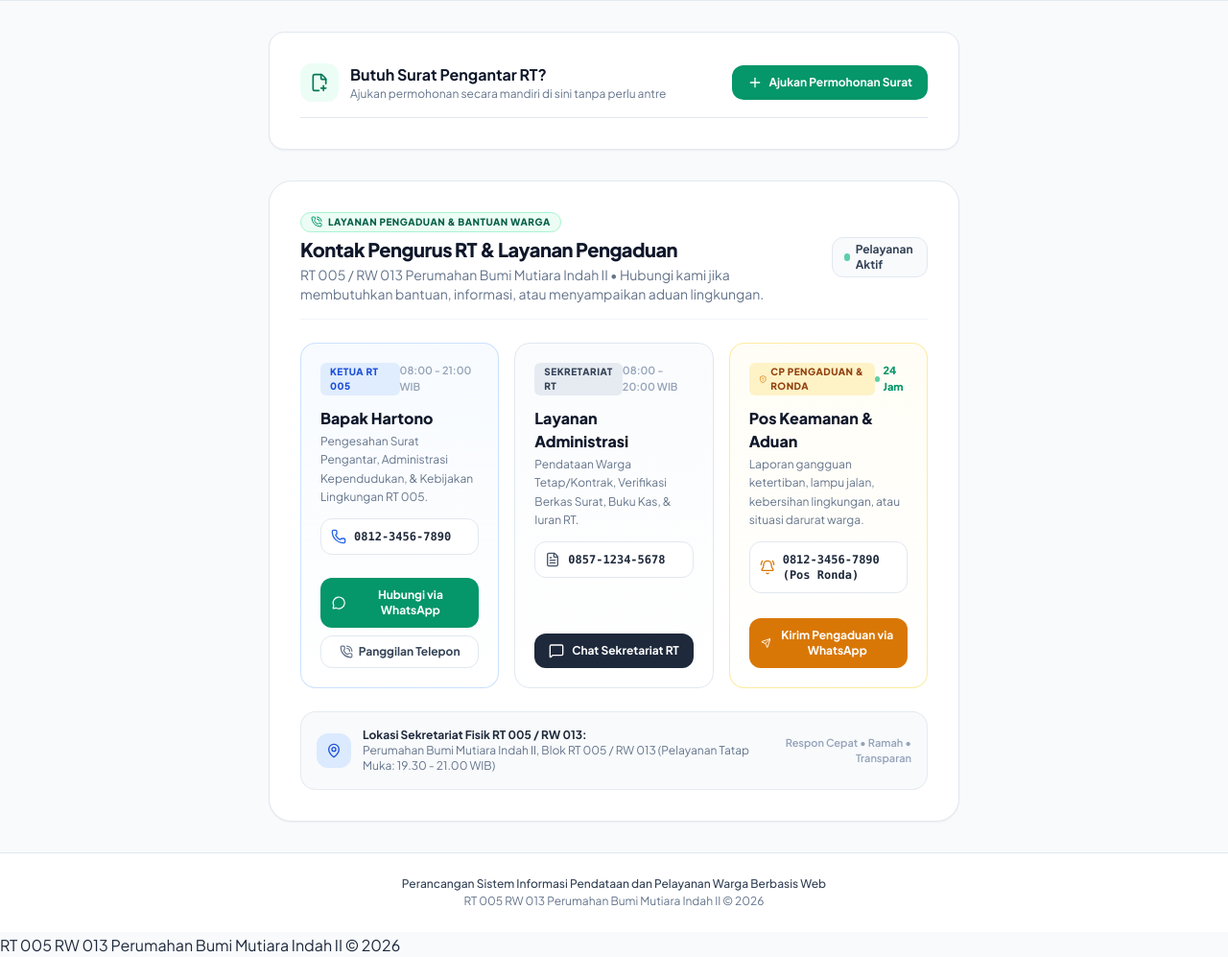
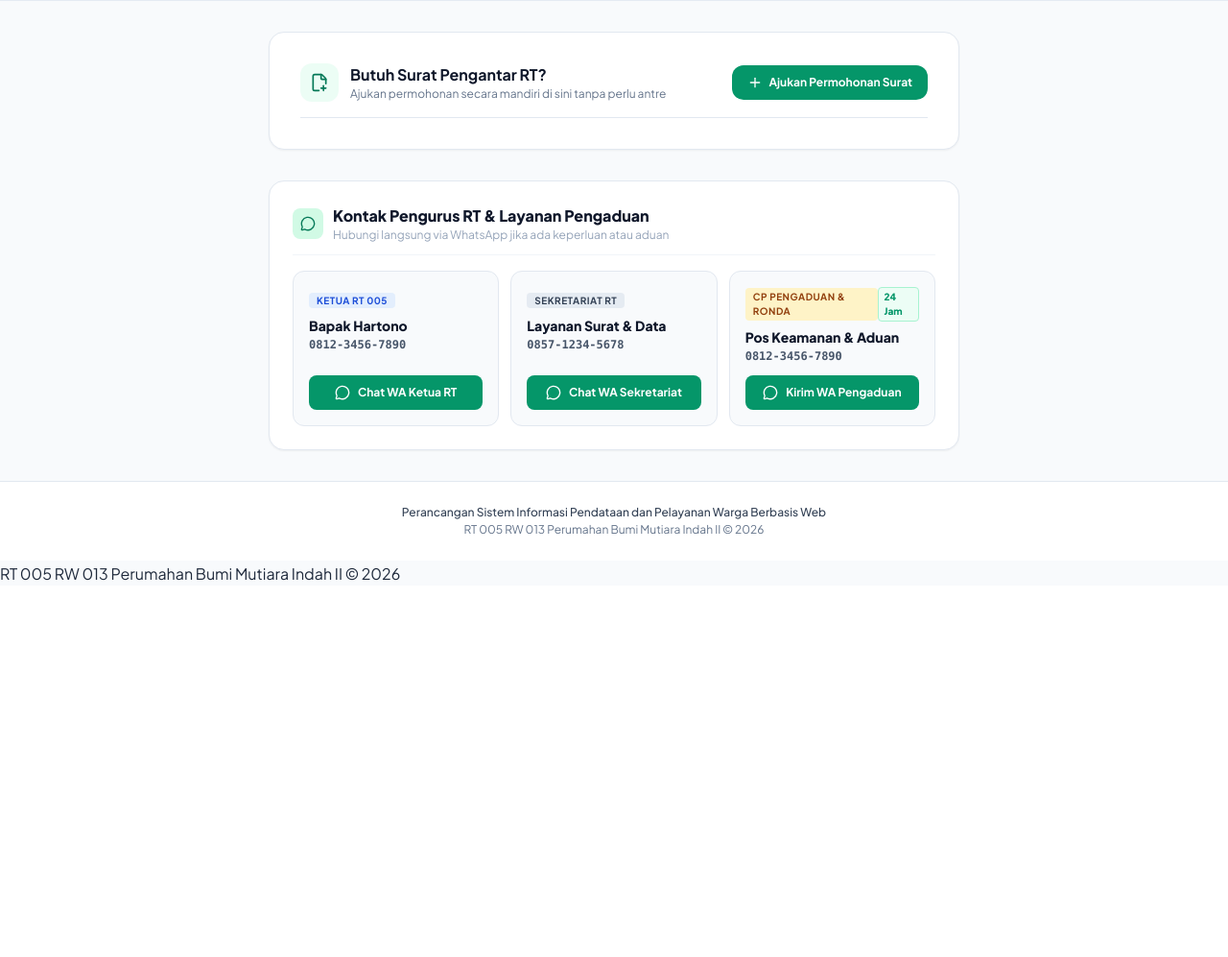
Before and after one commit to alfarizirahmat/sistem_pengarsipan, a Laravel app: page / in a window 1280 px wide. Shown: the part 407-1404 px from the top of the page at 96% size. After the commit the page ends 1012 px from the top, so only its background shows below. Run offline with Laravel 12, Linux system fonts and the light colour scheme; data comes from the database, SQL or seed files in the repository; some libraries are stand-ins or nearby versions.

Commit message:
refactor: sederhanakan card kontak pengurus dengan tombol langsung WhatsApp

```diff
--- a/resources/views/portal/index.blade.php
+++ b/resources/views/portal/index.blade.php
@@ -396,152 +396,81 @@
                 </div>
             </div>
 
-            <!-- SEKSI KONTAK PENGURUS RT & LAYANAN PENGADUAN WARGA (CP PENGADUAN) -->
-            <div class="mt-8 bg-white rounded-3xl border border-slate-200 shadow-sm p-6 sm:p-8 space-y-6">
-                <!-- Header Card -->
-                <div class="flex flex-col sm:flex-row sm:items-center justify-between gap-3 pb-4 border-b border-slate-100">
+            <!-- SEKSI KONTAK PENGURUS RT & LAYANAN PENGADUAN WARGA (SIMPLE & LANGSUNG WA) -->
+            <div class="mt-8 bg-white rounded-2xl border border-slate-200 shadow-sm p-5 sm:p-6 space-y-4">
+                <div class="flex items-center justify-between pb-3 border-b border-slate-100">
+                    <div class="flex items-center gap-2.5">
+                        <div class="w-8 h-8 rounded-lg bg-emerald-100 text-emerald-700 flex items-center justify-center">
+                            <i data-lucide="message-circle" class="w-4 h-4"></i>
+                        </div>
                         <div>
-                        <div class="flex items-center gap-2 mb-1">
-                            <span class="inline-flex items-center gap-1.5 px-2.5 py-0.5 rounded-full text-[10px] font-black uppercase tracking-wider bg-emerald-50 text-emerald-800 border border-emerald-200">
-                                <i data-lucide="phone-call" class="w-3 h-3 text-emerald-600"></i>
-                                Layanan Pengaduan &amp; Bantuan Warga
-                            </span>
-                        </div>
-                        <h3 class="text-lg sm:text-xl font-extrabold text-slate-900 tracking-tight">
+                            <h3 class="font-extrabold text-slate-900 text-sm sm:text-base">
                                 Kontak Pengurus RT &amp; Layanan Pengaduan
                             </h3>
-                        <p class="text-xs sm:text-sm text-slate-500 mt-0.5">
-                            RT 005 / RW 013 Perumahan Bumi Mutiara Indah II &bull; Hubungi kami jika membutuhkan bantuan, informasi, atau menyampaikan aduan lingkungan.
-                        </p>
+                            <p class="text-xs text-slate-400">Hubungi langsung via WhatsApp jika ada keperluan atau aduan</p>
                         </div>
-
-                    <span class="inline-flex items-center gap-1.5 px-3 py-1 bg-slate-50 border border-slate-200 rounded-xl text-xs font-bold text-slate-700 self-start sm:self-center">
-                        <span class="w-2 h-2 rounded-full bg-emerald-500 animate-pulse"></span>
-                        Pelayanan Aktif
-                    </span>
-                </div>
-
-                <!-- Grid Kontak 3 Pilar (Ketua RT, Sekretariat, Pengaduan/Keamanan) -->
-                <div class="grid grid-cols-1 md:grid-cols-3 gap-4">
-
-                    <!-- KARTU 1: KETUA RT 005 -->
-                    <div class="bg-gradient-to-b from-blue-50/50 to-white rounded-2xl p-5 border border-blue-200/80 shadow-2xs flex flex-col justify-between space-y-4 hover:border-blue-300 transition-all">
-                        <div class="space-y-3">
-                            <div class="flex items-center justify-between">
-                                <span class="text-[10px] font-black uppercase tracking-wider text-blue-700 bg-blue-100/80 px-2.5 py-0.5 rounded-md">
-                                    Ketua RT 005
-                                </span>
-                                <span class="text-[11px] font-semibold text-slate-400">08:00 - 21:00 WIB</span>
-                            </div>
-                            <div>
-                                <h4 class="font-black text-slate-900 text-base">Bapak Hartono</h4>
-                                <p class="text-xs text-slate-500 mt-0.5 leading-relaxed">
-                                    Pengesahan Surat Pengantar, Administrasi Kependudukan, &amp; Kebijakan Lingkungan RT 005.
-                                </p>
-                            </div>
-                            <div class="flex items-center gap-2 text-xs font-mono font-bold text-slate-800 bg-white p-2.5 rounded-xl border border-slate-200">
-                                <i data-lucide="phone" class="w-4 h-4 text-blue-600 flex-shrink-0"></i>
-                                <span>0812-3456-7890</span>
                     </div>
                 </div>
 
-                        <div class="pt-2 flex flex-col gap-2">
-                            <a href="https://wa.me/6281234567890?text=Halo%20Pak%20RT%20005%20Bumi%20Mutiara%20Indah%20II,%20saya%20warga%20RT%20005%20ingin%20berkonsultasi%20mengenai%20pelayanan%20warga."
+                <!-- 3 Kolom Kontak Simple: Hanya Info Pokok & Tombol WA Langsung -->
+                <div class="grid grid-cols-1 sm:grid-cols-3 gap-3">
+
+                    <!-- 1. KETUA RT -->
+                    <div class="p-4 bg-slate-50 hover:bg-emerald-50/40 rounded-xl border border-slate-200 hover:border-emerald-300 transition-all flex flex-col justify-between gap-3">
+                        <div>
+                            <span class="text-[10px] font-bold uppercase tracking-wider text-blue-700 bg-blue-100/70 px-2 py-0.5 rounded">
+                                Ketua RT 005
+                            </span>
+                            <h4 class="font-black text-slate-900 text-sm mt-1.5">Bapak Hartono</h4>
+                            <p class="text-xs font-mono font-semibold text-slate-600 mt-0.5">0812-3456-7890</p>
+                        </div>
+                        <a href="https://wa.me/6281234567890?text=Halo%20Pak%20RT%20005,%20saya%20warga%20RT%20005%20Bumi%20Mutiara%20Indah%20II."
                            target="_blank"
-                               class="w-full bg-emerald-600 hover:bg-emerald-700 text-white font-bold text-xs py-2.5 px-3 rounded-xl text-center flex items-center justify-center gap-2 shadow-xs transition-colors">
+                           class="w-full bg-emerald-600 hover:bg-emerald-700 text-white font-bold text-xs py-2.5 px-3 rounded-lg text-center flex items-center justify-center gap-2 shadow-xs transition-colors">
                             <i data-lucide="message-circle" class="w-4 h-4"></i>
-                                <span>Hubungi via WhatsApp</span>
-                            </a>
-                            <a href="tel:081234567890"
-                               class="w-full bg-white hover:bg-slate-50 text-slate-700 font-bold text-xs py-2 px-3 rounded-xl text-center border border-slate-200 flex items-center justify-center gap-1.5 transition-colors">
-                                <i data-lucide="phone-call" class="w-3.5 h-3.5 text-slate-500"></i>
-                                <span>Panggilan Telepon</span>
+                            <span>Chat WA Ketua RT</span>
                         </a>
                     </div>
+
+                    <!-- 2. SEKRETARIAT -->
+                    <div class="p-4 bg-slate-50 hover:bg-emerald-50/40 rounded-xl border border-slate-200 hover:border-emerald-300 transition-all flex flex-col justify-between gap-3">
+                        <div>
+                            <span class="text-[10px] font-bold uppercase tracking-wider text-slate-700 bg-slate-200/80 px-2 py-0.5 rounded">
+                                Sekretariat RT
+                            </span>
+                            <h4 class="font-black text-slate-900 text-sm mt-1.5">Layanan Surat &amp; Data</h4>
+                            <p class="text-xs font-mono font-semibold text-slate-600 mt-0.5">0857-1234-5678</p>
+                        </div>
+                        <a href="https://wa.me/6285712345678?text=Halo%20Sekretariat%20RT%20005,%20saya%20ingin%20menanyakan%20perihal%20pelayanan%20surat."
+                           target="_blank"
+                           class="w-full bg-emerald-600 hover:bg-emerald-700 text-white font-bold text-xs py-2.5 px-3 rounded-lg text-center flex items-center justify-center gap-2 shadow-xs transition-colors">
+                            <i data-lucide="message-circle" class="w-4 h-4"></i>
+                            <span>Chat WA Sekretariat</span>
+                        </a>
                     </div>
 
-                    <!-- KARTU 2: SEKRETARIAT RT 005 -->
-                    <div class="bg-gradient-to-b from-slate-50/70 to-white rounded-2xl p-5 border border-slate-200 shadow-2xs flex flex-col justify-between space-y-4 hover:border-slate-300 transition-all">
-                        <div class="space-y-3">
+                    <!-- 3. CP PENGADUAN & RONDA -->
+                    <div class="p-4 bg-slate-50 hover:bg-amber-50/40 rounded-xl border border-slate-200 hover:border-amber-300 transition-all flex flex-col justify-between gap-3">
+                        <div>
                             <div class="flex items-center justify-between">
-                                <span class="text-[10px] font-black uppercase tracking-wider text-slate-700 bg-slate-200/80 px-2.5 py-0.5 rounded-md">
-                                    Sekretariat RT
-                                </span>
-                                <span class="text-[11px] font-semibold text-slate-400">08:00 - 20:00 WIB</span>
-                            </div>
-                            <div>
-                                <h4 class="font-black text-slate-900 text-base">Layanan Administrasi</h4>
-                                <p class="text-xs text-slate-500 mt-0.5 leading-relaxed">
-                                    Pendataan Warga Tetap/Kontrak, Verifikasi Berkas Surat, Buku Kas, &amp; Iuran RT.
-                                </p>
-                            </div>
-                            <div class="flex items-center gap-2 text-xs font-mono font-bold text-slate-800 bg-white p-2.5 rounded-xl border border-slate-200">
-                                <i data-lucide="file-text" class="w-4 h-4 text-slate-600 flex-shrink-0"></i>
-                                <span>0857-1234-5678</span>
-                            </div>
-                        </div>
-
-                        <div class="pt-2">
-                            <a href="https://wa.me/6285712345678?text=Halo%20Sekretariat%20RT%20005%20Bumi%20Mutiara%20Indah%20II,%20saya%20ingin%20menanyakan%20perihal%20administrasi%20surat%20atau%20pendataan%20warga."
-                               target="_blank"
-                               class="w-full bg-slate-800 hover:bg-slate-900 text-white font-bold text-xs py-2.5 px-3 rounded-xl text-center flex items-center justify-center gap-2 shadow-xs transition-colors">
-                                <i data-lucide="message-square" class="w-4 h-4"></i>
-                                <span>Chat Sekretariat RT</span>
-                            </a>
-                        </div>
-                    </div>
-
-                    <!-- KARTU 3: CP PENGADUAN, KEAMANAN & RONDA (24 JAM) -->
-                    <div class="bg-gradient-to-b from-amber-50/50 to-white rounded-2xl p-5 border border-amber-200/80 shadow-2xs flex flex-col justify-between space-y-4 hover:border-amber-300 transition-all">
-                        <div class="space-y-3">
-                            <div class="flex items-center justify-between">
-                                <span class="text-[10px] font-black uppercase tracking-wider text-amber-800 bg-amber-100 px-2.5 py-0.5 rounded-md flex items-center gap-1">
-                                    <i data-lucide="shield-alert" class="w-3 h-3 text-amber-600"></i>
+                                <span class="text-[10px] font-bold uppercase tracking-wider text-amber-800 bg-amber-100 px-2 py-0.5 rounded">
                                     CP Pengaduan &amp; Ronda
                                 </span>
-                                <span class="text-[11px] font-black text-emerald-600 flex items-center gap-1">
-                                    <span class="w-1.5 h-1.5 rounded-full bg-emerald-500 animate-pulse"></span>
+                                <span class="text-[10px] font-black text-emerald-600 bg-emerald-50 border border-emerald-200 px-1.5 py-0.5 rounded">
                                     24 Jam
                                 </span>
                             </div>
-                            <div>
-                                <h4 class="font-black text-slate-900 text-base">Pos Keamanan &amp; Aduan</h4>
-                                <p class="text-xs text-slate-500 mt-0.5 leading-relaxed">
-                                    Laporan gangguan ketertiban, lampu jalan, kebersihan lingkungan, atau situasi darurat warga.
-                                </p>
+                            <h4 class="font-black text-slate-900 text-sm mt-1.5">Pos Keamanan &amp; Aduan</h4>
+                            <p class="text-xs font-mono font-semibold text-slate-600 mt-0.5">0812-3456-7890</p>
                         </div>
-                            <div class="flex items-center gap-2 text-xs font-mono font-bold text-slate-800 bg-white p-2.5 rounded-xl border border-slate-200">
-                                <i data-lucide="bell-ring" class="w-4 h-4 text-amber-600 flex-shrink-0"></i>
-                                <span>0812-3456-7890 (Pos Ronda)</span>
-                            </div>
+                        <a href="https://wa.me/6281234567890?text=PENGADUAN%20WARGA%20RT%20005%20BUMI%20MUTIARA%20INDAH%20II:%0A-%20Nama:%20%0A-%20Blok/No%20Rumah:%20%0A-%20Aduan:%20"
+                           target="_blank"
+                           class="w-full bg-emerald-600 hover:bg-emerald-700 text-white font-bold text-xs py-2.5 px-3 rounded-lg text-center flex items-center justify-center gap-2 shadow-xs transition-colors">
+                            <i data-lucide="message-circle" class="w-4 h-4"></i>
+                            <span>Kirim WA Pengaduan</span>
+                        </a>
                     </div>
 
-                        <div class="pt-2">
-                            <a href="https://wa.me/6281234567890?text=PENGADUAN%20WARGA%20RT%20005%20BUMI%20MUTIARA%20INDAH%20II:%0A-%20Nama%20Pelapor:%20%0A-%20Nomor%20Blok/Rumah:%20%0A-%20Isi%20Laporan%20/%20Aduan:%20"
-                               target="_blank"
-                               class="w-full bg-amber-600 hover:bg-amber-700 text-white font-bold text-xs py-2.5 px-3 rounded-xl text-center flex items-center justify-center gap-2 shadow-xs transition-colors">
-                                <i data-lucide="send" class="w-4 h-4"></i>
-                                <span>Kirim Pengaduan via WhatsApp</span>
-                            </a>
-                        </div>
-                    </div>
-
-                </div>
-
-                <!-- Info Alamat Fisik Sekretariat -->
-                <div class="p-4 bg-slate-50 rounded-2xl border border-slate-200/80 flex flex-col sm:flex-row sm:items-center justify-between gap-3 text-xs text-slate-600">
-                    <div class="flex items-center gap-3">
-                        <div class="w-9 h-9 rounded-xl bg-blue-100 text-blue-700 flex items-center justify-center flex-shrink-0">
-                            <i data-lucide="map-pin" class="w-4 h-4"></i>
-                        </div>
-                        <div>
-                            <span class="font-bold text-slate-800 block text-xs">Lokasi Sekretariat Fisik RT 005 / RW 013:</span>
-                            <span class="text-slate-500">Perumahan Bumi Mutiara Indah II, Blok RT 005 / RW 013 (Pelayanan Tatap Muka: 19.30 - 21.00 WIB)</span>
-                        </div>
-                    </div>
-                    <span class="text-[11px] font-semibold text-slate-400 sm:text-right">
-                        Respon Cepat &bull; Ramah &bull; Transparan
-                    </span>
                 </div>
             </div>
 
```
Lines whose indentation alone changed are shown as unchanged.
